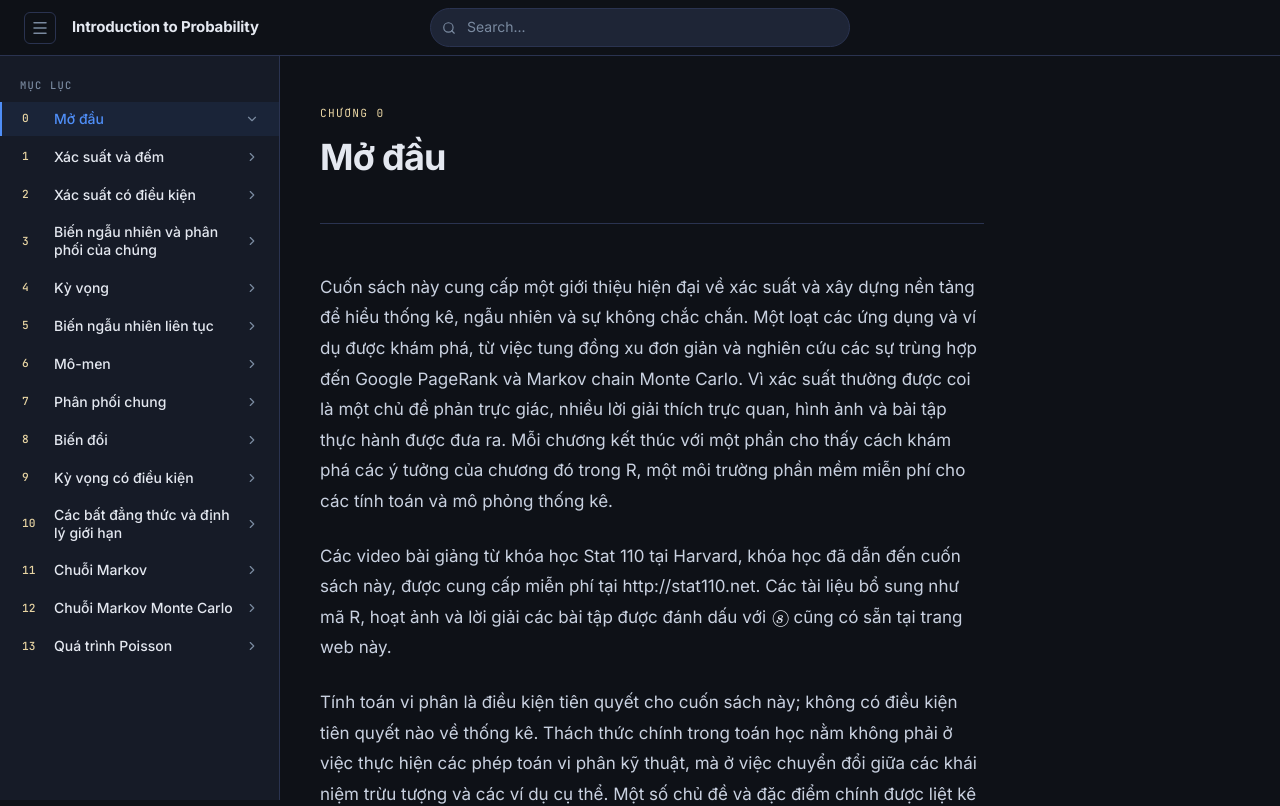
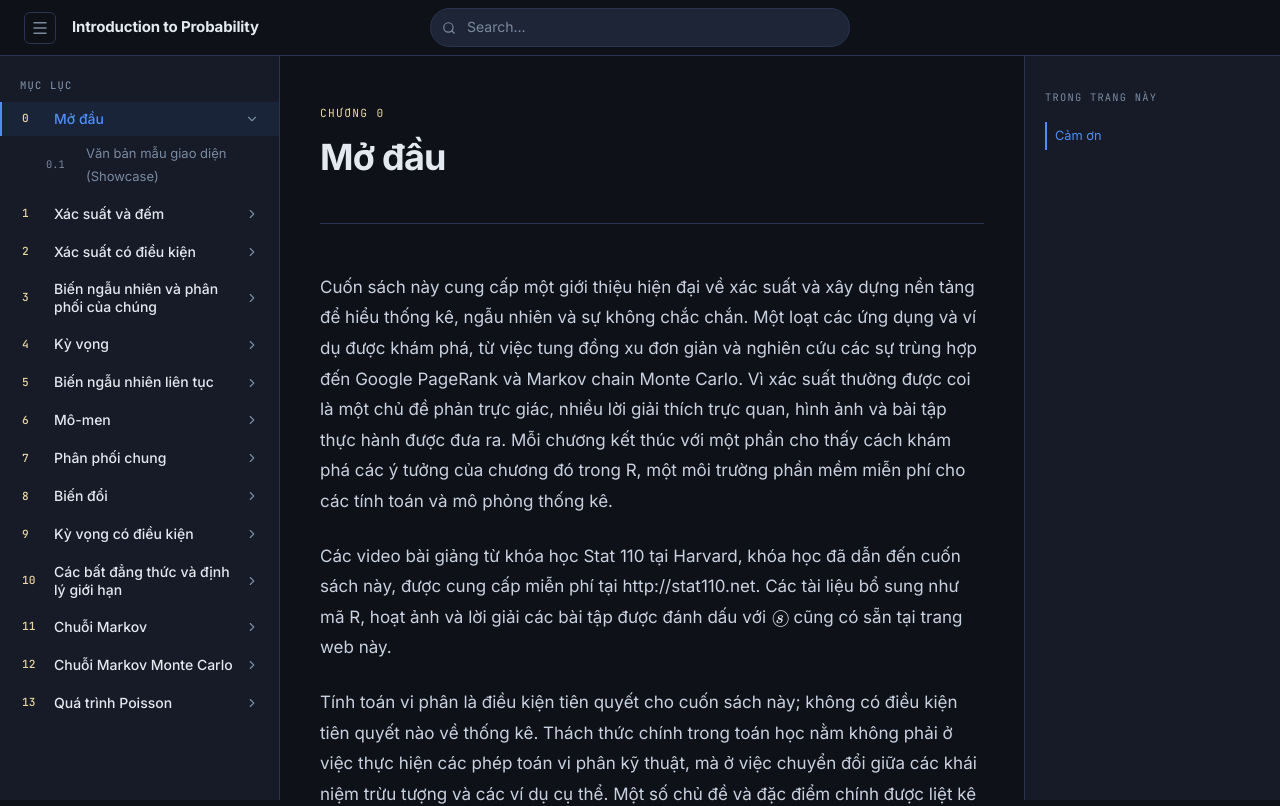
Before and after one commit to nstpvcpiooi/introduction-to-probability, a React (Vite) app: page / in a window 1280 px wide. Shown: the top 806 px of the page. Built offline with nearby package versions, Linux system fonts and the light colour scheme.

Commit message:
feat: initialize probability textbook web application with data structure and layout components

```diff
--- a/src/App.tsx
+++ b/src/App.tsx
@@ -14,6 +14,7 @@ import {
 } from '@/pages/content';
 import { MarkdownPage } from '@/components/MarkdownPage';
 import introRaw from '@/content/intro.md?raw';
+import ch0s1Raw from '@/content/ch0/s1.md?raw';
 import ch1OverviewRaw from '@/content/ch1/overview.md?raw';
 import ch1s1Raw from '@/content/ch1/s1.md?raw';
 import ch1s2Raw from '@/content/ch1/s2.md?raw';
@@ -136,7 +137,7 @@ function PageRenderer({ pageId }: { pageId: PageId }) {
         <MarkdownPage content={ch1OverviewRaw} />
       </PageChapterOverview>
     );
-    case 'ch0-s1': return <PageSets />;
+    case 'ch0-s1': return <SectionPage pageId={pageId} content={ch0s1Raw} />;
     case 'ch0-s2': return <PageRealNumbers />;
 
     case 'ch1-s1': return <SectionPage pageId={pageId} content={ch1s1Raw} />;
--- a/src/components/OutlinePanel.tsx
+++ b/src/components/OutlinePanel.tsx
@@ -20,12 +20,27 @@ export function OutlinePanel({ pageId }: OutlinePanelProps) {
       const contentArea = document.querySelector('.content-page');
       if (!contentArea) return;
 
-      const els = contentArea.querySelectorAll('h2[id], h3[id]');
-      const items: HeadingItem[] = Array.from(els).map(el => ({
-        id: el.id,
-        text: el.textContent || '',
-        level: el.tagName === 'H2' ? 1 : 2,
-      }));
+      const els = contentArea.querySelectorAll('h2, h3');
+      const items: HeadingItem[] = [];
+
+      els.forEach((el, index) => {
+        // Automatically assign an id if missing
+        if (!el.id) {
+          const text = el.textContent || `heading-${index}`;
+          // Create a simple slug from text
+          const slug = text.toLowerCase()
+            .replace(/[^a-z0-9A-Z]+/g, '-')
+            .replace(/(^-|-$)+/g, '');
+          el.id = slug || `heading-${index}`;
+        }
+
+        items.push({
+          id: el.id,
+          text: el.textContent || '',
+          level: el.tagName === 'H2' ? 1 : 2,
+        });
+      });
+
       setHeadings(items);
     }, 100);
 
@@ -44,7 +59,7 @@ export function OutlinePanel({ pageId }: OutlinePanelProps) {
       { rootMargin: '-20% 0px -75% 0px' }
     );
 
-    const els = document.querySelectorAll('h2[id], h3[id]');
+    const els = document.querySelectorAll('h2, h3');
     els.forEach(el => observer.observe(el));
 
     return () => observer.disconnect();
--- /dev/null
+++ b/src/content/ch0/s1.md
@@ -0,0 +1,164 @@
+Trang này tổng hợp toàn bộ các thành phần giao diện được sử dụng trong giáo trình — từ định dạng văn bản, danh sách, bảng biểu, đến các hộp định lý, chứng minh, lời giải và ghi chú.
+
+## 1. Định dạng văn bản
+
+### 1.1 Văn bản thông thường
+
+Đây là đoạn văn bản bình thường với phông chữ **Inter** cỡ 17px, khoảng cách dòng 1.8. Bạn có thể nhấn mạnh bằng **in đậm** hoặc *in nghiêng*. Công thức nội dòng (inline math) đặt trong `$...$`: biến ngẫu nhiên $X$ có phân phối chuẩn $X \sim \mathcal{N}(\mu, \sigma^2)$ với kỳ vọng $\mu$ và phương sai $\sigma^2$.
+
+### 1.2 Công thức độc lập (Block math)
+
+Công thức khối đặt trong `$$...$$` và hiển thị trong khung nổi bật ở giữa trang:
+
+$$
+f(x) = \frac{1}{\sigma\sqrt{2\pi}} \, e^{-\frac{1}{2}\left(\frac{x-\mu}{\sigma}\right)^2}
+$$
+
+## 2. Danh sách
+
+### 2.1 Danh sách không thứ tự
+
+Dùng dấu `*` hoặc `-` để tạo danh sách dạng bullet:
+
+* Không gian mẫu $\Omega$ — tập tất cả kết quả có thể
+* Sự kiện $A \subseteq \Omega$ — một tập con của không gian mẫu
+  * Sự kiện đơn: chỉ gồm một kết quả
+  * Sự kiện hợp thành: gồm nhiều kết quả
+
+### 2.2 Danh sách có thứ tự
+
+Dùng chữ số để liệt kê các bước theo trình tự:
+
+1. Xác định không gian mẫu $\Omega$
+2. Định nghĩa độ đo xác suất $\mathbb{P}: \mathcal{F} \to [0,1]$
+3. Tính xác suất sự kiện cần tìm qua định nghĩa hoặc tính chất
+
+### 2.3 Trích dẫn (Blockquote)
+
+Dùng ký tự `>` để tạo khối trích dẫn với viền xanh đặc trưng:
+
+> *"Xác suất không phải là công cụ để đoán tương lai, mà là ngôn ngữ để nói về sự bất định."*
+>
+> — E.T. Jaynes, *Probability Theory: The Logic of Science*
+
+## 3. Bảng biểu
+
+Markdown bảng được tự động định dạng với viền, nền header và bóng đổ. Hỗ trợ alignment `:---`, `:---:`, `---:`.
+
+| Phân phối | Ký hiệu | Kỳ vọng $E[X]$ | Phương sai $\text{Var}(X)$ | Loại |
+| :--- | :---: | :---: | :---: | :---: |
+| Nhị thức | $\text{Bin}(n,p)$ | $np$ | $np(1-p)$ | Rời rạc |
+| Poisson | $\text{Pois}(\lambda)$ | $\lambda$ | $\lambda$ | Rời rạc |
+| Chuẩn | $\mathcal{N}(\mu,\sigma^2)$ | $\mu$ | $\sigma^2$ | Liên tục |
+| Mũ | $\text{Exp}(\lambda)$ | $1/\lambda$ | $1/\lambda^2$ | Liên tục |
+| Beta | $\text{Beta}(\alpha,\beta)$ | $\frac{\alpha}{\alpha+\beta}$ | $\frac{\alpha\beta}{(\alpha+\beta)^2(\alpha+\beta+1)}$ | Liên tục |
+
+## 4. Hộp Toán Học (Math Boxes)
+
+Có năm loại hộp, mỗi loại có màu viền riêng để phân tầng thông tin.
+
+### 4.1 Hộp Định nghĩa (vàng nhạt)
+
+<div class="math-box definition">
+  <div class="math-box-header">
+    <div class="math-box-number">Định nghĩa 0.1</div>
+    <div class="math-box-title">Hai sự kiện độc lập</div>
+  </div>
+  <div class="math-box-content">
+
+Hai sự kiện $A$ và $B$ trong không gian xác suất $(\Omega, \mathcal{F}, \mathbb{P})$ được gọi là **độc lập** nếu:
+
+$$
+\mathbb{P}(A \cap B) = \mathbb{P}(A) \cdot \mathbb{P}(B)
+$$
+
+Nếu $\mathbb{P}(B) > 0$, điều này tương đương: $\mathbb{P}(A \mid B) = \mathbb{P}(A)$.
+
+  </div>
+</div>
+
+### 4.2 Hộp Định lý (xanh dương)
+
+<div class="math-box theorem">
+  <div class="math-box-header">
+    <div class="math-box-number">Định lý 0.2</div>
+    <div class="math-box-title">Định lý Bayes</div>
+  </div>
+  <div class="math-box-content">
+
+Cho $A_1, \ldots, A_n$ phân hoạch $\Omega$ và sự kiện $B$ với $\mathbb{P}(B) > 0$:
+
+$$
+\mathbb{P}(A_i \mid B) = \frac{\mathbb{P}(B \mid A_i)\,\mathbb{P}(A_i)}{\displaystyle\sum_{j=1}^n \mathbb{P}(B \mid A_j)\,\mathbb{P}(A_j)}
+$$
+
+  </div>
+</div>
+
+### 4.3 Hộp Chứng minh (xám xanh, kèm ký hiệu □)
+
+<div class="math-box proof">
+  <div class="math-box-header">
+    <div class="math-box-number">Chứng minh</div>
+    <div class="math-box-title">Định lý 0.2</div>
+  </div>
+  <div class="math-box-content">
+
+Gọi $\mathcal{L}$ là tổng tại mẫu số: $\mathcal{L} = \sum_{j=1}^n \mathbb{P}(B \mid A_j)\mathbb{P}(A_j)$.
+
+Theo định lý xác suất toàn phần, $\mathcal{L} = \mathbb{P}(B)$. Áp dụng định nghĩa xác suất có điều kiện:
+
+$$
+\mathbb{P}(A_i \mid B) = \frac{\mathbb{P}(A_i \cap B)}{\mathbb{P}(B)} = \frac{\mathbb{P}(B \mid A_i)\mathbb{P}(A_i)}{\mathcal{L}}
+$$
+
+<div class="qed"><span class="qed-mark"></span></div>
+
+  </div>
+</div>
+
+### 4.4 Hộp Ví dụ (xanh lá, với phần Giải)
+
+<div class="math-box example">
+  <div class="math-box-header">
+    <div class="math-box-number">Ví dụ 0.3</div>
+    <div class="math-box-title">Gieo hai xúc xắc</div>
+  </div>
+  <div class="math-box-content">
+
+Gieo hai xúc xắc cân đối. Tính xác suất để tổng số chấm bằng 7.
+
+**Giải:** Không gian mẫu gồm $6 \times 6 = 36$ kết quả đồng khả năng. Gọi $A$ là sự kiện "tổng bằng 7". Các cặp thuận lợi cho $A$:
+
+$$
+(1,6),\quad (2,5),\quad (3,4),\quad (4,3),\quad (5,2),\quad (6,1)
+$$
+
+Vậy $|A| = 6$ và $\mathbb{P}(A) = \dfrac{6}{36} = \dfrac{1}{6} \approx 16{,}7\%$.
+
+  </div>
+</div>
+
+### 4.5 Hộp Ghi chú (tím, Remark)
+
+<div class="math-box remark">
+  <div class="math-box-header">
+    <div class="math-box-number">Ghi chú 0.4</div>
+    <div class="math-box-title">Ký hiệu và quy ước</div>
+  </div>
+  <div class="math-box-content">
+
+Trong tài liệu này, chúng ta dùng ký hiệu $\mathbb{P}$ thay vì $P$ để nhấn mạnh đây là độ đo xác suất chính tắc trên $\sigma$-đại số $\mathcal{F}$. Hai ký hiệu này hoàn toàn tương đương trong ngữ cảnh cơ bản.
+
+  </div>
+</div>
+
+## 5. Hình ảnh minh họa
+
+Hình ảnh được căn giữa với bo góc, bóng đổ và chú thích bên dưới:
+
+<div style="text-align: center; margin: 2.5rem 0; color: var(--text-muted); font-size: 0.9rem;">
+  <img src="imgs/img_in_image_box_385_811_990_1271.jpg" alt="Thế giới Đá" style="max-width: 45%; border-radius: 8px; box-shadow: 0 4px 20px rgba(0,0,0,0.25); margin-bottom: 0.75rem;" />
+
+**HÌNH 0.1** — Không gian mẫu hình dung như một Thế giới Đá. Mỗi viên đá là một kết quả khả dĩ; sự kiện $A$ là tập con viên đá được tô màu.
+</div>
--- a/src/data/textbook.ts
+++ b/src/data/textbook.ts
@@ -36,7 +36,9 @@ export const chapters: Chapter[] = [
     id: "ch0",
     number: "0",
     title: "Mở đầu",
-    sections: [],
+    sections: [
+      { id: "ch0-s1", number: "0.1", title: "Văn bản mẫu giao diện (Showcase)" }
+    ],
   },
   {
     id: "ch1",
--- a/src/index.css
+++ b/src/index.css
@@ -552,10 +552,41 @@
 }
 
 .math-box-content {
-  font-family: inherit;
+  font-family: 'Inter', sans-serif;
   font-size: 1em;
   line-height: 1.8;
   color: var(--text-body);
+}
+
+.math-box-content p {
+  margin-top: 0;
+  margin-bottom: 1.25rem;
+}
+
+.math-box-content p:last-child {
+  margin-bottom: 0;
+}
+
+.math-box-content ul {
+  list-style-type: disc;
+  margin: 0 0 1.25rem 0;
+  padding-left: 1.5rem;
+}
+
+.math-box-content ol {
+  list-style-type: decimal;
+  margin: 0 0 1.25rem 0;
+  padding-left: 1.5rem;
+}
+
+.math-box-content li {
+  margin-bottom: 0.4rem;
+  color: var(--text-body);
+}
+
+.math-box-content strong {
+  color: var(--text-primary);
+  font-weight: 600;
 }
 
 /* Theorem */
@@ -607,16 +638,17 @@
 
 /* ==================== MATH FORMULA DISPLAY ==================== */
 
-.prose-text .katex-display {
-  margin: 1.75rem 0;
-  padding: 1.25rem 1.5rem;
-  background: var(--surface);
+.prose-text .katex-display,
+.math-box-content .katex-display {
+  margin: 1.5rem 0;
+  padding: 1.1rem 1.5rem;
+  background: var(--surface-raised);
   border-radius: 6px;
   border: 1px solid var(--border-subtle);
   overflow-x: auto;
   overflow-y: hidden;
   text-align: center;
-  box-shadow: 0 4px 12px rgba(0, 0, 0, 0.1);
+  box-shadow: 0 2px 8px rgba(0, 0, 0, 0.12);
 }
 
 .prose-text .katex-display > .katex {
```
